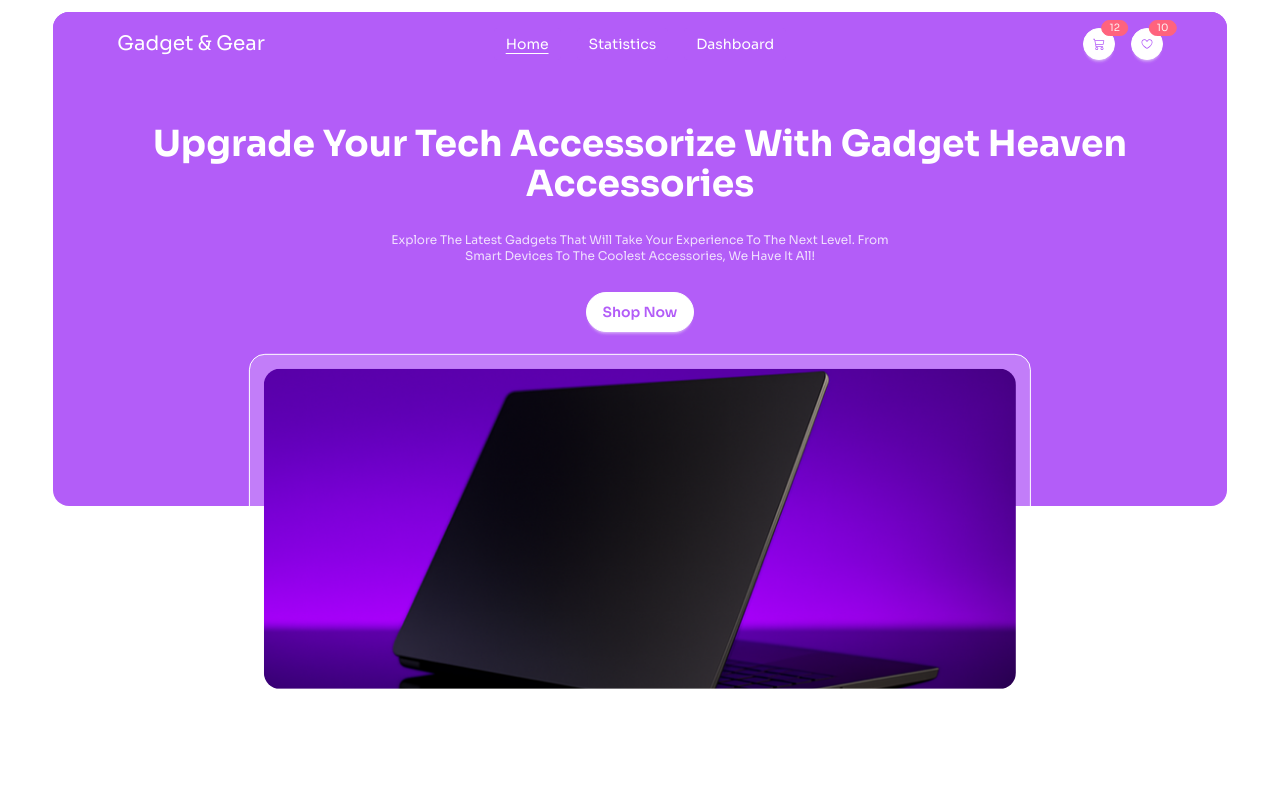
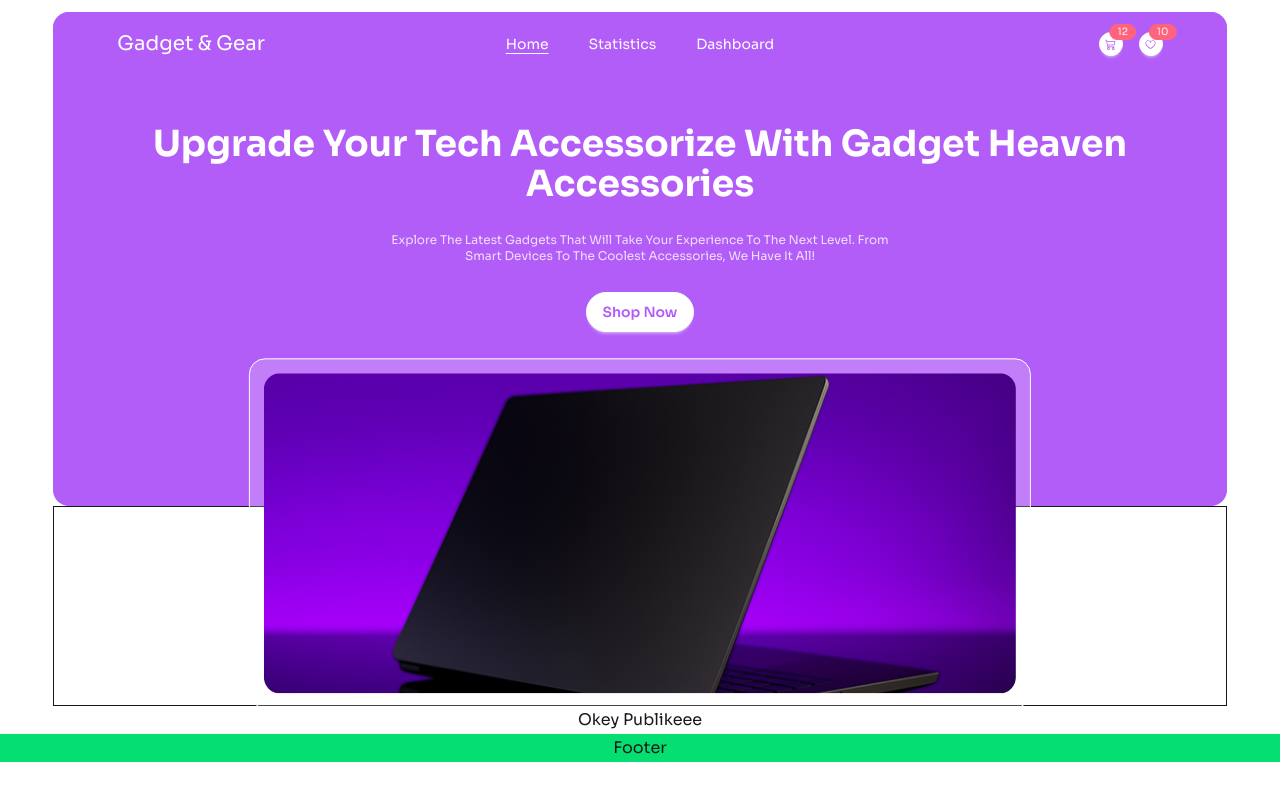
Before and after one commit to rakib-hasan-78/shopping-cart, a React (Vite) app: page / in a window 1280 px wide. Built offline with nearby package versions, Linux system fonts and the light colour scheme.

Commit message:
design issue resolved for product display card...

```diff
--- /dev/null
+++ b/src/components/Footer/Footer.jsx
@@ -0,0 +1,13 @@
+import React from 'react';
+
+const Footer = () => {
+    return (
+        <footer className='w-full h-auto bg-green-400'>
+            <main className="main flex flex-col items-center justify-center">
+                <h2>footer</h2>
+            </main>
+        </footer>
+    );
+};
+
+export default Footer;
--- a/src/components/Header/Header.jsx
+++ b/src/components/Header/Header.jsx
@@ -5,13 +5,13 @@ import ProductCard from './../ProductCard/ProductCard';
 
 const Header = () => {
     return (
-        <div className='w-full h-8'>
+        <header className='w-full h-auto'>
             <main className='main relative'>
                 <Hero />
                 <Nav />
                 <ProductCard />
             </main>
-        </div>
+        </header>
     );
 };
 
--- a/src/components/Nav/Nav.jsx
+++ b/src/components/Nav/Nav.jsx
@@ -40,7 +40,7 @@ const Nav = () => {
                 <div className="indicator">
                     <span className="indicator-item badge badge-xs badge-error text-red-50">12</span>
                     <button
-                    className={`btn btn-circle  btn-sm ${location.pathname==='/'? `text-project-violet bg-project-white border-project-white`:`text-project-white bg-project-violet border-project-violet`}`}
+                    className={`btn btn-circle  btn-xs ${location.pathname==='/'? `text-project-violet bg-project-white border-project-white`:`text-project-white bg-project-violet border-project-violet`}`}
                     type="button">
                     <BsCart3 />
                     </button>
@@ -48,7 +48,7 @@ const Nav = () => {
                 <div className="indicator">
                     <span className="indicator-item badge badge-xs badge-error text-red-50">10</span>
                     <button
-                    className={`btn btn-circle  btn-sm ${location.pathname==='/'? `text-project-violet bg-project-white border-project-white`:`text-project-white bg-project-violet border-project-violet`}`}
+                    className={`btn btn-circle  btn-xs ${location.pathname==='/'? `text-project-violet bg-project-white border-project-white`:`text-project-white bg-project-violet border-project-violet`}`}
                     type="button">
                     <GoHeart />
                     </button>
--- a/src/components/ProductCard/ProductCard.jsx
+++ b/src/components/ProductCard/ProductCard.jsx
@@ -3,7 +3,8 @@ import heroPng from '../../assets/hero.png';
 
 const ProductCard = () => {
     return (
-        <div className="border border-project-white w-8/12 absolute max-h-[400px]  left-1/2 top-3/4 transform -translate-x-1/2 -translate-y-1/12 rounded-2xl overflow-hidden p-3.5 bg-project-white/20 z-0">
+        <div className='w-full h-[200px] border'>
+            <div className="border border-project-white w-8/12 absolute max-h-[400px]  left-1/2 top-2/3 transform -translate-x-1/2 -translate-y-4/12 rounded-2xl overflow-hidden p-3.5 bg-project-white/20 z-0">
                 <div className="w-full h-[320px]">
                     <img
                         src={heroPng}
@@ -12,6 +13,7 @@ const ProductCard = () => {
                     />
                 </div>
             </div>
+        </div>
     );
 };
 
--- a/src/pages/Root/Root.jsx
+++ b/src/pages/Root/Root.jsx
@@ -1,7 +1,8 @@
 import React from 'react';
 import { Outlet } from 'react-router-dom';
-import Nav from './../../components/Nav/Nav';
 import Header from './../../components/Header/Header';
+import Footer from './../../components/Footer/Footer';
+
 
 const Root = () => {
     return (
@@ -9,7 +10,7 @@ const Root = () => {
         className='w-full h-auto flex flex-col items-center justify-between pt-3'>
             <Header />
             <Outlet />
-
+            <Footer />
         </div>
     );
 };
```
Lines whose indentation alone changed are shown as unchanged.
